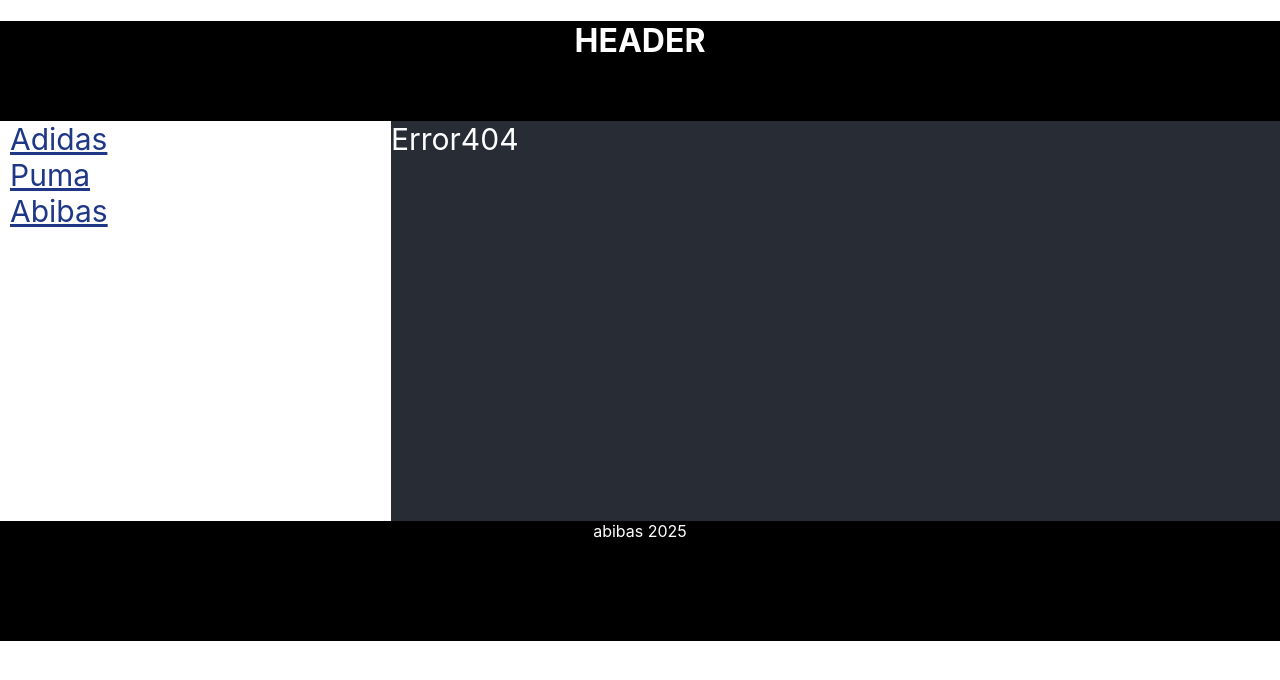
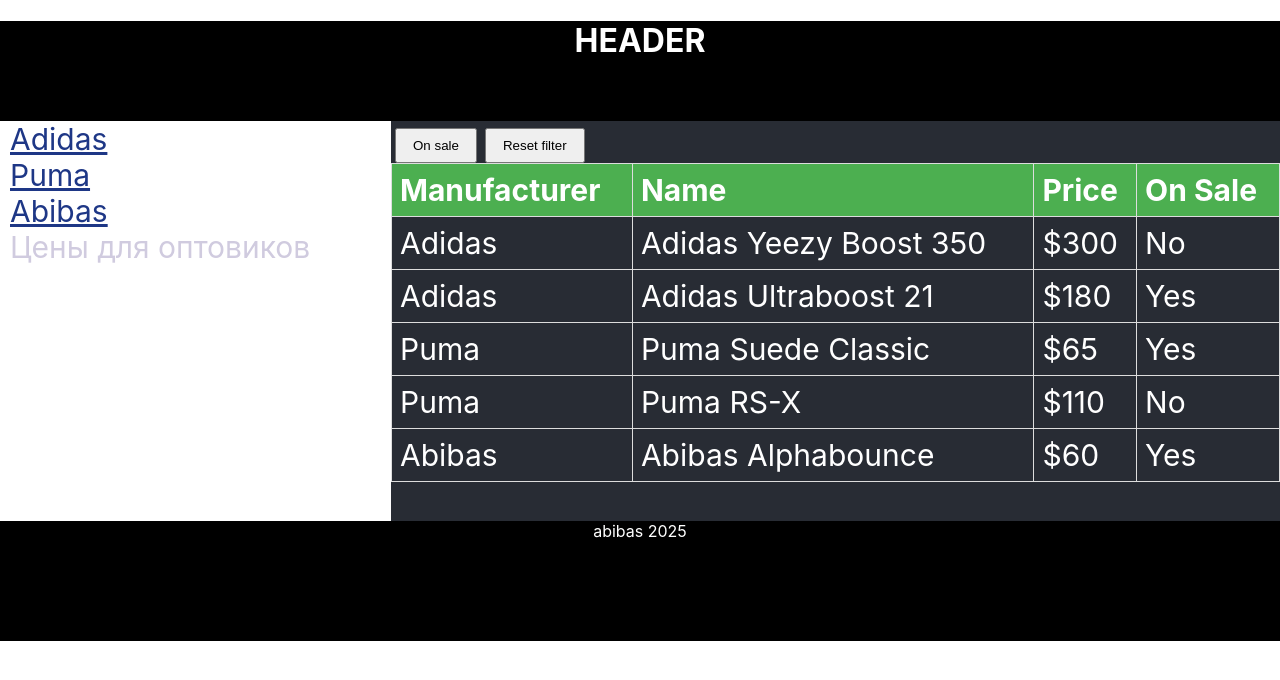
Before and after one commit to ottolol/React-router-dom-v6-microtasks, a React (Create React App) app: page /prices in a window 1280 px wide. Shown: the top 680 px of the page. Built offline with nearby package versions, Linux system fonts and the light colour scheme.

Commit message:
Добавил новую страницу - Цены для оптовиков

```diff
--- a/src/App.tsx
+++ b/src/App.tsx
@@ -5,12 +5,14 @@ import { Abibas } from "./components/pages/Abibas";
 import styles from "./components/Site.module.css";
 import { Error404 } from "./components/pages/Error404";
 import { Model } from "./components/pages/Model";
+import { Prices } from "./components/pages/Prices";
 
 export const PATH = {
   PAGE1: "/adidas",
   PAGE2: "/puma",
   PAGE3: "/abibas",
   PAGE4: "/:brand/:id",
+  PAGE5: "/prices",
   ERROR: "/page/error",
 } as const
 // as const пишем, чтобы нельзя было переопределить в коде новые имена страниц
@@ -26,6 +28,7 @@ function App() {
           <NavLink to={PATH.PAGE1} className={({ isActive }) => (isActive ? styles.active : "")}>Adidas</NavLink>
           <NavLink to={PATH.PAGE2} className={({ isActive }) => (isActive ? styles.active : "")}>Puma</NavLink>
           <NavLink to={PATH.PAGE3} className={({ isActive }) => (isActive ? styles.active : "")}>Abibas</NavLink>
+          <NavLink to={PATH.PAGE5} className={({ isActive }) => (isActive ? styles.active : "")}>Цены для оптовиков</NavLink>
 
           {/* <div><NavLink to={"/page3"} className={({ isActive }) => isActive ? "activeNavLink" : "navLink"}>Page3</NavLink></div> */}
         </div>
@@ -36,6 +39,7 @@ function App() {
             <Route path={PATH.PAGE1} element={<Adidas />} />
             <Route path={PATH.PAGE2} element={<Puma />} />
             <Route path={PATH.PAGE3} element={<Abibas />} />
+            <Route path={PATH.PAGE5} element={<Prices />} />
 
             <Route path={PATH.PAGE4} element={<Model />} />
 
--- /dev/null
+++ b/src/components/pages/Prices.module.css
@@ -0,0 +1,24 @@
+.tableStyle {
+    width: 100%;
+    border-collapse: collapse;
+}
+
+.thStyle {
+    background-color: #4CAF50;
+    color: white;
+    padding: 8px;
+    text-align: left;
+    border: 1px solid #ddd;
+}
+
+.tdStyle {
+    padding: 8px;
+    text-align: left;
+    border: 1px solid #ddd;
+}
+
+.buttonStyle {
+    margin: 0 4px;
+    padding: 8px 16px;
+    cursor: pointer;
+}
--- /dev/null
+++ b/src/components/pages/Prices.tsx
@@ -0,0 +1,90 @@
+import { useEffect, useState } from "react";
+import { useSearchParams } from "react-router-dom";
+import styles from './Prices.module.css';
+
+type Props = {};
+export const Prices = (props: Props) => {
+    const sneakers = [
+        {
+            manufacturer: "Adidas",
+            name: "Adidas Yeezy Boost 350",
+            price: 300,
+            onSale: false
+        },
+        {
+            manufacturer: "Adidas",
+            name: "Adidas Ultraboost 21",
+            price: 180,
+            onSale: true
+        },
+        {
+            manufacturer: "Puma",
+            name: "Puma Suede Classic",
+            price: 65,
+            onSale: true
+        },
+        {
+            manufacturer: "Puma",
+            name: "Puma RS-X",
+            price: 110,
+            onSale: false
+        },
+        {
+            manufacturer: "Abibas",
+            name: "Abibas Alphabounce",
+            price: 60,
+            onSale: true
+        }
+    ];
+
+    const [searchParams, setSearchParams] = useSearchParams();
+    const [filteredSneakers, setFilteredSneakers] = useState(sneakers);
+
+    function handleOnSale() {
+        let filtered = filteredSneakers.filter(s => s.onSale );
+        setFilteredSneakers(filtered);
+        setSearchParams({onSale: 'true'})
+    }
+
+    function handleReset() {
+        setFilteredSneakers(sneakers);
+        setSearchParams({})
+    }
+
+    useEffect(() => {
+        if (searchParams.get('onSale') === 'true') {
+            let filtered = filteredSneakers.filter(s => s.onSale );
+            setFilteredSneakers(filtered);
+        } else {
+            setFilteredSneakers(sneakers);
+        }
+    },[searchParams])
+
+    return (
+        <div>
+            <button onClick={handleOnSale} className={styles.buttonStyle}>On sale</button>
+            <button onClick={handleReset} className={styles.buttonStyle}>Reset filter</button>
+
+            <table className={styles.tableStyle}>
+                <thead>
+                <tr>
+                    <th className={styles.thStyle}>Manufacturer</th>
+                    <th className={styles.thStyle}>Name</th>
+                    <th className={styles.thStyle}>Price</th>
+                    <th className={styles.thStyle}>On Sale</th>
+                </tr>
+                </thead>
+                <tbody>
+                {filteredSneakers.map((sneaker, index) => (
+                    <tr key={index}>
+                        <td className={styles.tdStyle}>{sneaker.manufacturer}</td>
+                        <td className={styles.tdStyle}>{sneaker.name}</td>
+                        <td className={styles.tdStyle}>${sneaker.price}</td>
+                        <td className={styles.tdStyle}>{sneaker.onSale ? 'Yes' : 'No'}</td>
+                    </tr>
+                ))}
+                </tbody>
+            </table>
+        </div>
+    );
+};
```
